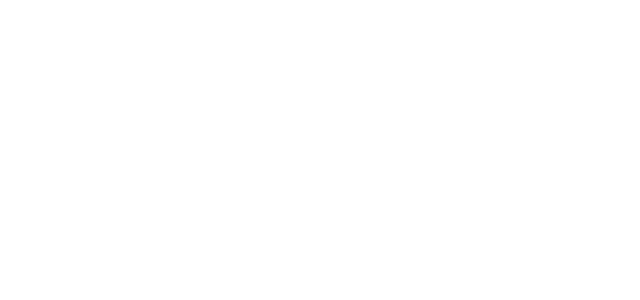
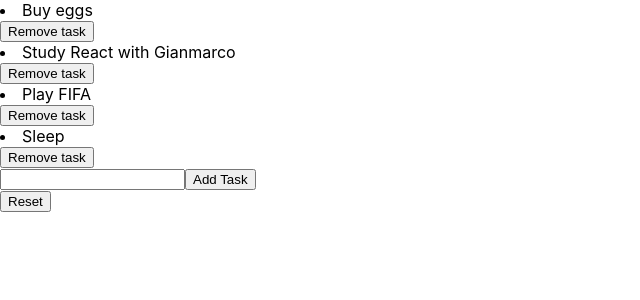
Before and after one commit to AlexMalla/react--exercises, a React (Create React App) app: page / in a window 1280 px wide. Shown: the top 300 px of the page, without its empty margins (0-640 px from the left). Built offline with nearby package versions, Linux system fonts and the light colour scheme.

Commit message:
Ex RenderProps 01

```diff
--- a/src/App.js
+++ b/src/App.js
@@ -1,7 +1,22 @@
-import "./App.css";
+import TodoList from "./ToDoList";
 
 function App() {
-  return <div className="App"></div>;
+  return (
+    <div className="App">
+      <TodoList render={(todos, RemoveItem) => {
+        return <div>
+          {todos.map((todo, index) => (
+            <div>
+              <li key={index}>{todo}</li>
+              <button onClick={RemoveItem}>Remove task</button>
+            </div>
+          ))}
+
+        </div>
+      }}>
+      </TodoList>
+    </div>
+  );
 }
 
 export default App;
--- /dev/null
+++ b/src/ToDoList.js
@@ -0,0 +1,47 @@
+import React from "react";
+export class TodoList extends React.Component {
+    state = {
+        todos: [
+            "Buy eggs",
+            "Study React with Gianmarco",
+            "Play FIFA",
+            "Sleep",
+        ]
+    }
+    AddTask = (event) => {
+        event.preventDefault()
+
+        const value = event.target.elements.taskInput.value
+        this.setState({
+        })
+
+        this.state.todos.push(value)
+        event.target.elements.taskInput.value = ""
+    }
+    Reset = () => {
+        this.setState({
+            todos: []
+        })
+    }
+
+    RemoveItem = (todo) => {
+        this.setState((state) => {
+            const array = state.todos.filter((item) => { return item !== todo })
+            return { todos: array }
+        })
+    }
+
+    render() {
+        return (
+            <div onClick={this.RemoveItem}>
+                {this.props.render(this.state.todos)}
+                <form onSubmit={this.AddTask}>
+                    <input name="taskInput" />
+                    <button>Add Task</button>
+                </form>
+                <button onClick={this.Reset}>Reset</button>
+            </div>
+        )
+    }
+}
+export default TodoList
```
